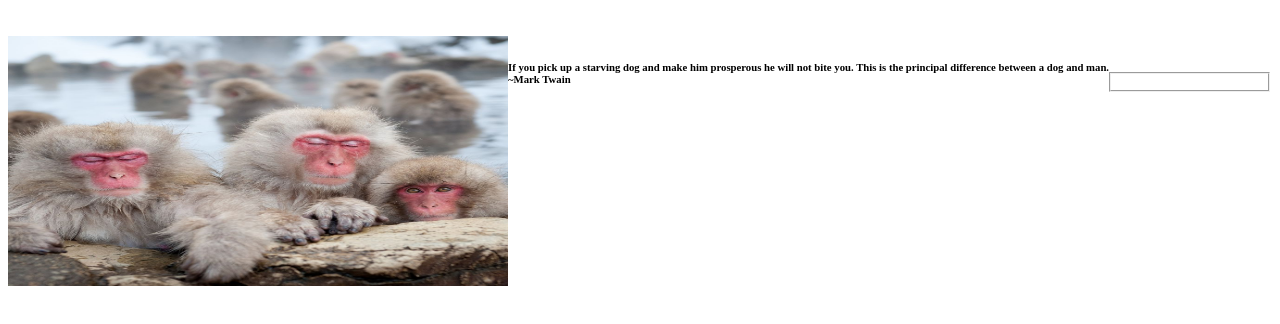
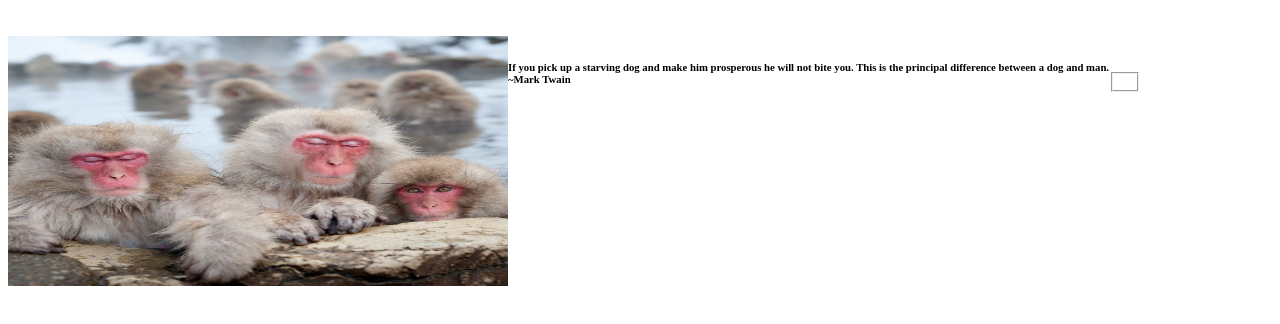
Before and after one commit to sanskar-projects/sem5_project, a plain HTML site: page index.html in a window 1280 px wide. Shown: the part 48-372 px from the top of the page. Drawn offline with Linux system fonts and the light colour scheme.

Commit message:
Update CSS.css

```diff
--- a/CSS.css
+++ b/CSS.css
@@ -24,3 +24,8 @@ border:;
 padding:;
 margin:;
 }
+
+fieldset
+{
+float:left;
+}
```
